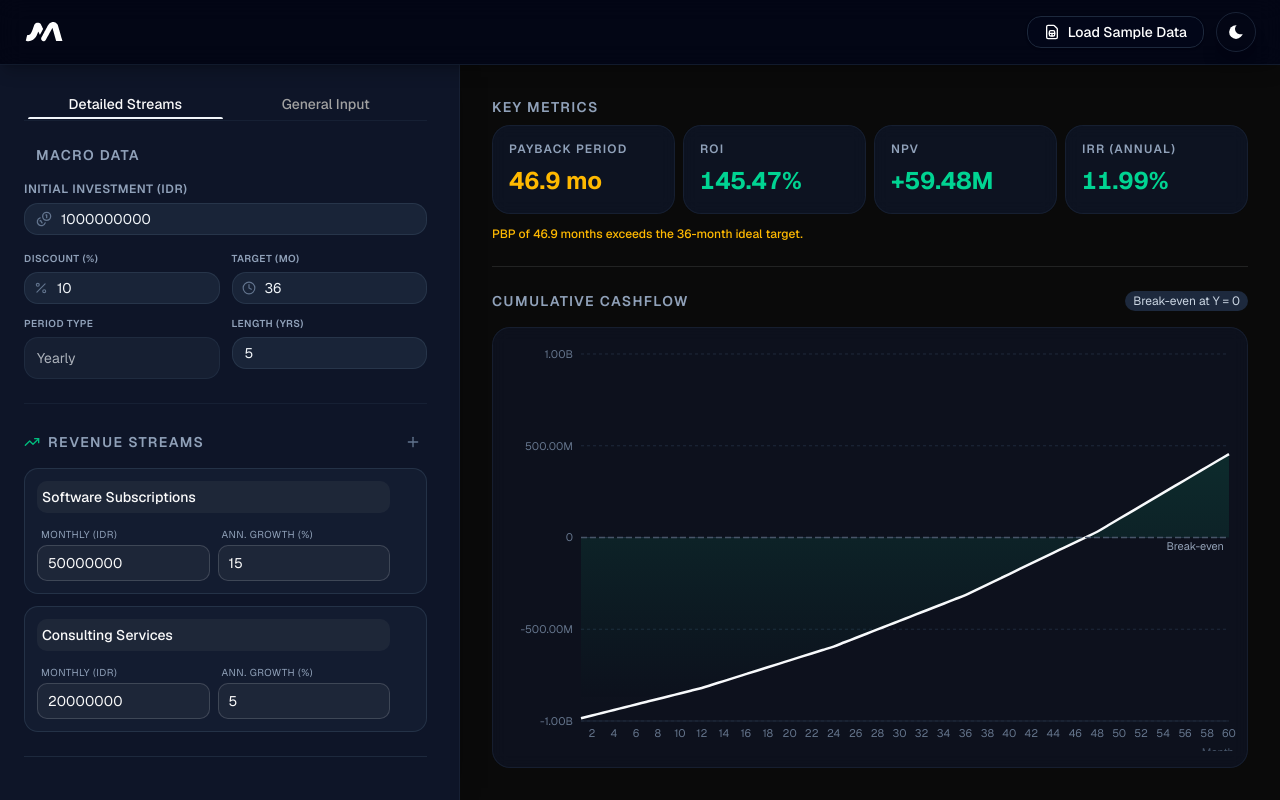
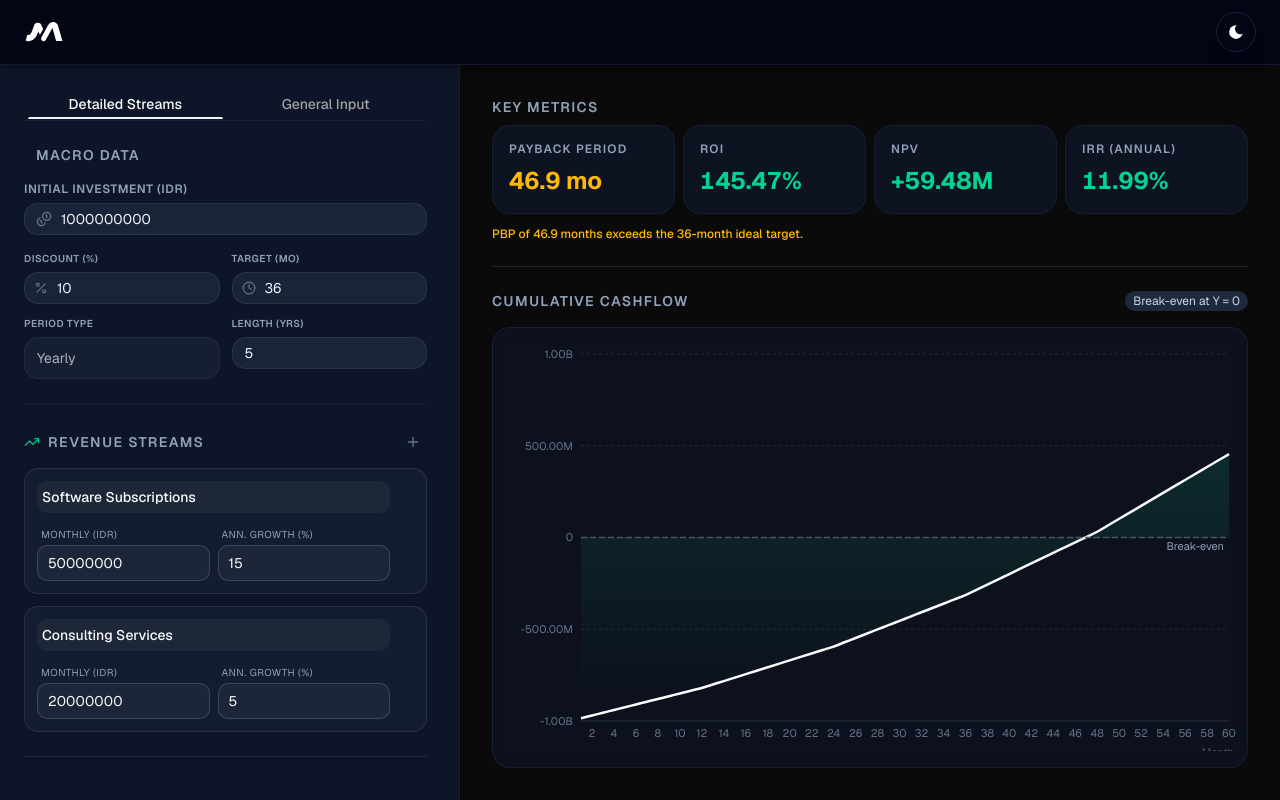
Before and after one commit to dvsalmah/metrica, a Next.js app: page / in a window 1280 px wide. Built offline with nearby package versions, Linux system fonts and the light colour scheme.

Commit message:
chore: remove load button

```diff
--- a/components/layout/topbar.tsx
+++ b/components/layout/topbar.tsx
@@ -5,13 +5,8 @@ import { useTheme } from 'next-themes';
 import { useEffect, useState } from 'react';
 import { useThemeToggle } from '@/components/ui/skiper26';
 import { ThemeToggleButton2 } from '@/components/ui/skiper4';
-import { Button } from '../ui/button';
 
-interface TopbarProps {
-  onLoadSampleData?: () => void;
-}
-
-export default function Topbar({ onLoadSampleData }: TopbarProps) {
+export default function Topbar() {
   const { theme, setTheme } = useTheme();
   const [mounted, setMounted] = useState(false);
 
@@ -47,25 +42,6 @@ export default function Topbar({ onLoadSampleData }: TopbarProps) {
 
         {/* ── Right Controls ── */}
         <div className="flex items-center gap-3">
-          <Button
-          variant={'outline'}
-            id="load-sample-data-btn"
-            onClick={onLoadSampleData}
-            className="
-              flex items-center gap-2
-              px-4 py-2 rounded-xl text-sm font-medium
-              bg-primary-foregroundm
-              text-foreground dark:text-white
-              transition-all duration-200
-              active:scale-95
-              cursor-pointer
-            "
-          >
-            <CardSim className="w-4 h-4" />
-            <span className="hidden sm:inline">Load Sample Data</span>
-            <span className="sm:hidden">Sample</span>
-          </Button>
-
           {mounted && (
             <ThemeToggleButton2
               isDark={isDark}
```
